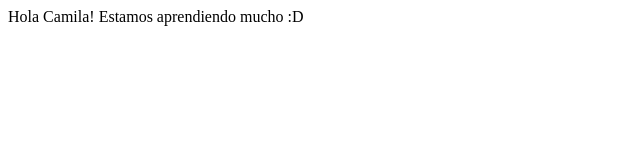
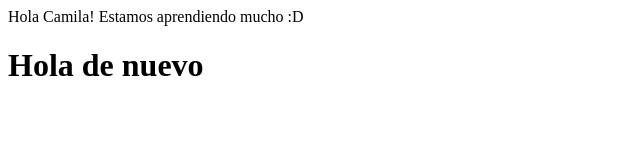
Before and after one commit to mariadriada/test-cami, a plain HTML site: page index.html in a window 1280 px wide. Shown: the whole page, without its empty margins (0-640 px from the left). Drawn offline with Linux system fonts and the light colour scheme.

Commit message:
Changes added

```diff
--- a/index.html
+++ b/index.html
@@ -9,5 +9,9 @@
     Hola Camila!
 
     Estamos aprendiendo mucho :D
+
+    <h1>
+        Hola de nuevo
+    </h1>
 </body>
 </html>
```
Also changed, not shown: 1 other file.
